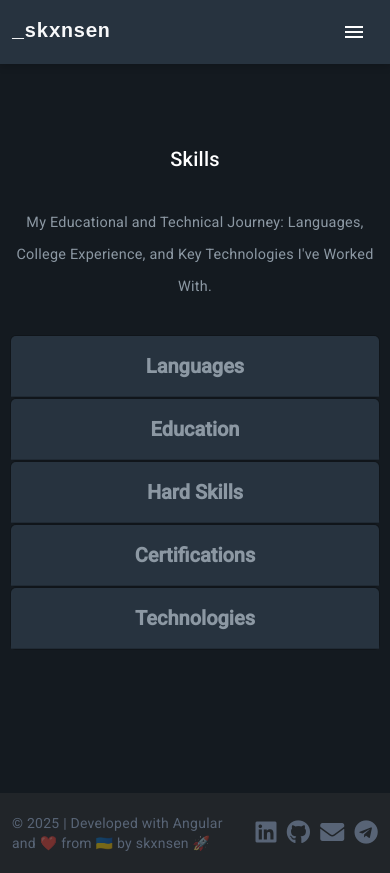
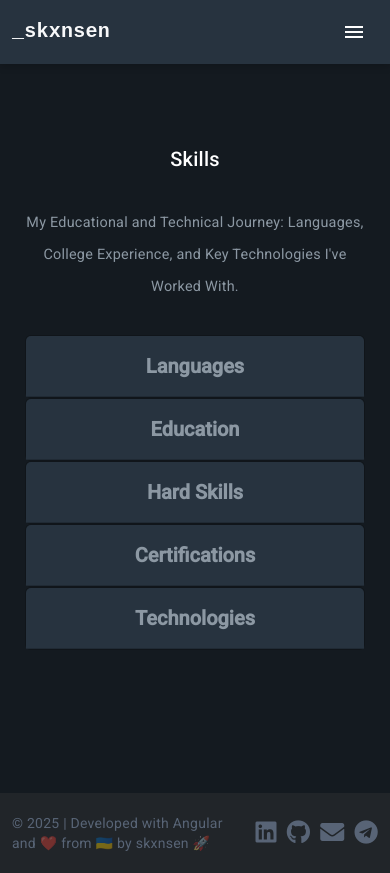
Before and after one commit to skxnsen/portfolio, an Angular app: page /home/skills in a window 390 px wide. Built offline with nearby package versions, Linux system fonts and the light colour scheme.

Commit message:
add responsivness and accessability to skills component

```diff
--- a/src/app/skills/skills.component.css
+++ b/src/app/skills/skills.component.css
@@ -0,0 +1,107 @@
+  /* General Layout Adjustments */
+  .default-container {
+    display: flex;
+    flex-direction: column;
+    align-items: center;
+  }
+
+  .content {
+    display: flex;
+    flex-direction: column;
+    align-items: center;
+    padding: 10px;
+  }
+
+  .content-left {
+    max-width: 800px;
+    width: 100%;
+    padding: 20px;
+    box-sizing: border-box;
+  }
+
+  /* About Image */
+  .about-picture {
+    border-radius: 15px; /* Rounded corners */
+    transition: transform 0.3s ease, box-shadow 0.3s ease; /* Smooth transition for animation */
+    width: 100%;
+    max-width: 450px; /* Maximum size */
+    max-height: 350px; /* Maximum size */
+    height: auto;
+    display: block;
+    margin: 0 auto;
+    animation: pulseAnimation 15s ease-in-out infinite; /* Continuous animation */
+  }
+
+  .about-picture:hover {
+    transform: scale(1.1); /* Slightly zoom in */
+    box-shadow: 0 8px 16px rgba(0, 0, 0, 0.3); /* Fancy shadow on hover */
+  }
+
+  @keyframes pulseAnimation {
+    0% {
+        transform: scale(1); /* Normal size */
+        box-shadow: 0 4px 8px rgba(0, 0, 0, 0.2); /* Subtle shadow */
+    }
+    50% {
+        transform: scale(1.1); /* Slight zoom in */
+        box-shadow: 0 8px 16px rgba(0, 0, 0, 0.3); /* More prominent shadow */
+    }
+    100% {
+        transform: scale(1); /* Back to normal size */
+        box-shadow: 0 4px 8px rgba(0, 0, 0, 0.2); /* Subtle shadow */
+    }
+  }
+
+  /* Responsive Design */
+  @media (max-width: 768px) {
+    .default-container {
+      padding: 10px;
+    }
+
+    .content {
+      padding: 0;
+    }
+
+    .col-lg-8 {
+      width: 100%;
+    }
+
+    /* Adjust image sizes for smaller screens */
+    .about-picture {
+      max-width: 90%;
+      max-height: 250px;
+    }
+
+    /* Adjust text for smaller screens */
+    .default-topic {
+      font-size: 1.5rem;
+    }
+
+    .default-p {
+      font-size: 1rem;
+    }
+
+    button {
+      width: 100%;
+    }
+
+    .content-left {
+      padding: 15px;
+    }
+  }
+
+  /* Adjustments for very small devices (optional) */
+  @media (max-width: 480px) {
+    .default-topic {
+      font-size: 1.25rem;
+    }
+
+    .default-p {
+      font-size: 0.9rem;
+    }
+
+    .about-picture {
+      max-width: 100%;
+      max-height: 200px;
+    }
+  }
--- a/src/app/skills/skills.component.html
+++ b/src/app/skills/skills.component.html
@@ -2,11 +2,12 @@
     <div class="col-lg-8">
         <div class="content">
             <div class="content-left">
-                <h2 class="default-topic">Skills</h2>
-                <p class="default-p">
+                <h2 class="default-topic" id="skills-heading">Skills</h2>
+                <p class="default-p" id="skills-description">
                     My Educational and Technical Journey: Languages, College Experience, and Key Technologies I've Worked With.
                 </p>
                 <app-accordion></app-accordion>
+            </div>
         </div>
     </div>
 </div>
```
